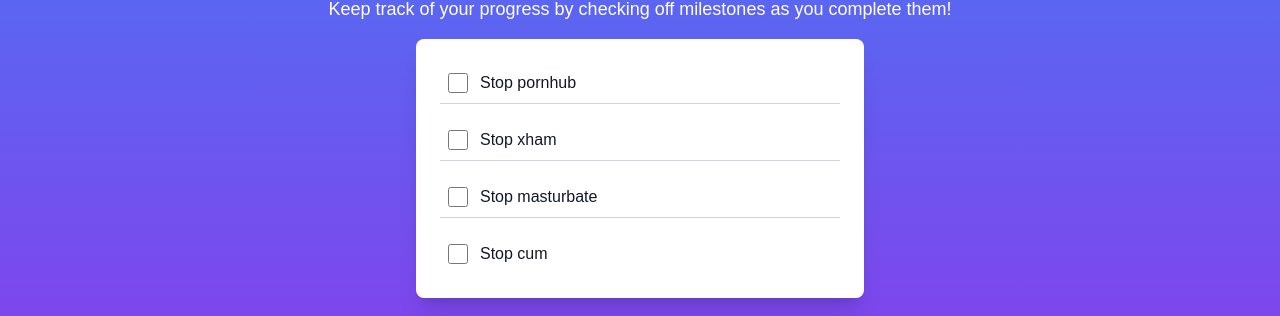
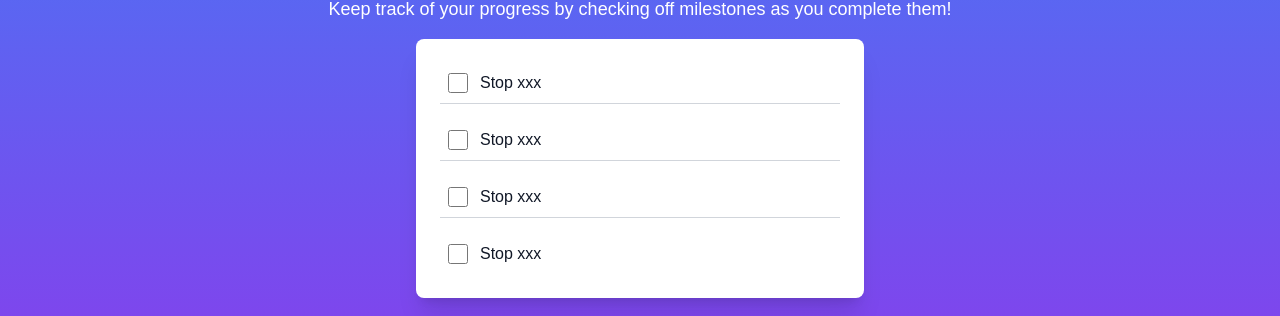
Before and after one commit to kanna-1/geekshackinghackathon, a Next.js app: page /user in a window 1280 px wide. Shown: the part 286-602 px from the top of the page. Built offline with nearby package versions, Linux system fonts and the light colour scheme.

Commit message:
Update page.tsx

```diff
--- a/app/user/page.tsx
+++ b/app/user/page.tsx
@@ -10,10 +10,10 @@
 }
 
 const initialMilestones: Milestone[] = [
-  { id: 1, title: "Stop pornhub", completed: false },
-  { id: 2, title: "Stop xham", completed: false },
-  { id: 3, title: "Stop masturbate", completed: false },
-  { id: 4, title: "Stop cum", completed: false },
+  { id: 1, title: "Stop xxx", completed: false },
+  { id: 2, title: "Stop xxx", completed: false },
+  { id: 3, title: "Stop xxx", completed: false },
+  { id: 4, title: "Stop xxx", completed: false },
 ];
 
 export default function MilestoneTracker() {
```
